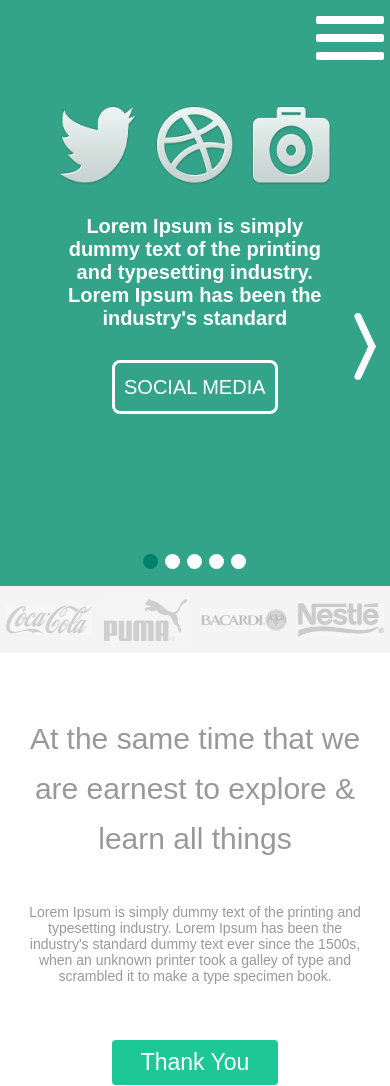
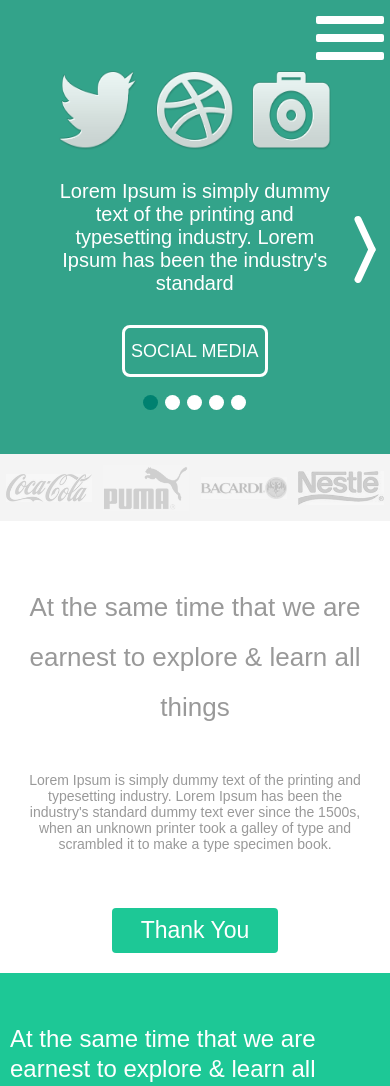
Before and after one commit to Kirill-it1/Kirill-it1.github.io, a PHP site: page / in a window 390 px wide. Shown: the top 1086 px of the page. Run offline with PHP 8.4, Linux system fonts and the light colour scheme.

Commit message:
Repository

```diff
--- a/Maket2/style.css
+++ b/Maket2/style.css
@@ -4,9 +4,9 @@
 		*{margin: 0; padding: 0;font-family: "OpenSans", sans-serif;}
 		div{display: block;}
 		a{font-size: 16px; text-decoration: none;color: #fff; }
-		h1{font-size:30px; font-weight: 300; color: #999999; font-weight: 300; text-align: center;line-height: 50px}
+		h1{font-size:30px; font-weight: 300; color: #999999; text-align: center;line-height: 50px}
 		h2{font-size: 24px; text-align: center;color: #fff; font-weight: 300}
-		h3{font-size: 22px; color: #fff;text-align: center;}
+		h3{font-size: 22px; color: #fff;text-align: center;font-weight: 300}
 		p{font-size: 14px; text-align: center;color: #999999}
 		.header__hidden-menu-icon{display: none;}
 		.container{max-width: 1024px;margin: 0 auto;padding-top: 1px;width: 100%; }
@@ -14,13 +14,12 @@
 			display: grid;
 			grid-auto-rows: auto;
 			grid-template-columns: 270px minmax(300px, 900px);
-			min-height: 554px;
 
 		}
 		.logos-container{display: flex;align-items: center;height: 100% }
 		.text-container{max-width: 90%}
 		.updates-container{display: flex;align-items: center;height: 100%;min-height: 300px}
-		header{width: 100%; min-height: 554px; background: #33a38a;}
+		header{width: 100%; min-height: 454px; background: #33a38a;}
 			.header__menu-block{width: 230px; margin: 0 20px;  display: block;transition: .5s;z-index: 10}
 
 			.header__menu{height: 419px; width: 100%; background: #ffffff; padding-top: 1px;box-shadow: 1px 1px 100px 10px rgba(0,0,0,0.1)}
@@ -31,12 +30,12 @@
 			.header__menu_down{width: 0; height: 0; border: 115px solid transparent;border-top: 38px solid #ffffff;top:0;}
 				.header-banner__block-img{margin: 0 auto 0;max-width: 450px;display: flex;}
 				.header-banner__img{margin: 0 auto;display: block;}
-				.header-banner__text{max-width: 670px; margin: 70px auto 0;text-align: center;}
+				.header-banner__text{max-width: 670px; margin: 70px auto 0;text-align: center;min-height: 90px;display: flex;align-items: center;}
 				.header-banner__btn{display: flex;justify-content: center; align-items: center;width: 190px; height: 48px; border: 3px solid #fff;border-radius: 8px; margin: 80px auto 0;font-size: 22px}
 
-			.slider{ display: flex; align-items: center;margin: 40px auto 0;width: 100%;}
-				.slider-container{ overflow: hidden;width: 100%;height: 100%}
-					.slider-track{  display: flex;transition: .3s;min-height: 430px }
+			.slider{ display: flex; align-items: center;margin: 0px auto 0;width: 100%;}
+				.slider-container{ overflow: hidden;width: 100%;}
+					.slider-track{  display: flex;transition: .3s;min-height: 220px; }
 						.slider__item{ max-height: 430px}
 					.slider__markers{width: 110px; height: 20px; margin: 15px auto;display: flex;}
 						.slider__marker{display: block;width: 15px; height: 15px; border-radius: 50%; background: #fff; margin: auto;}
@@ -76,13 +75,13 @@
 		@media screen and (max-width: 850px){
 			.header__hidden-menu-icon{display: block;width: 70px; height: 60px; margin: 5px 5px 5px auto;position: relative;padding-top: 0.1px;z-index: 10}
 				.hidden-menu-icon__line{display: block;width: 68px; height: 8px; background: #fff; margin: 10px auto;border-radius: 2px;position: relative;transition: .3s}
-			.header__menu-block{width: 170px}
-			.header__menu_down{width: 0; height: 0; border: 85px solid transparent;border-top: 38px solid #ffffff;}
-
+			.header__menu-block{width: 160px;margin-left: 0}
+			.header__menu_down{width: 0; height: 0; border: 80px solid transparent;border-top: 38px solid #ffffff;}
+			.text__title{font-size: 26px}
 			.header-container{display: block;}
 					.header-banner__img{max-width: 27%}
 					.header-banner__text{margin: 30px auto;font-size: 20px}
-					.header-banner__btn{margin-top: 30px; width: 160px;font-size: 20px}
+					.header-banner__btn{margin-top: 30px; width: 140px;height: 46px;font-size: 18px}
 				.header__menu-block{position: absolute;top:-700px;}
 			.updates-container{display: block;}
 				.updates__article{padding:40px 10px}
```
